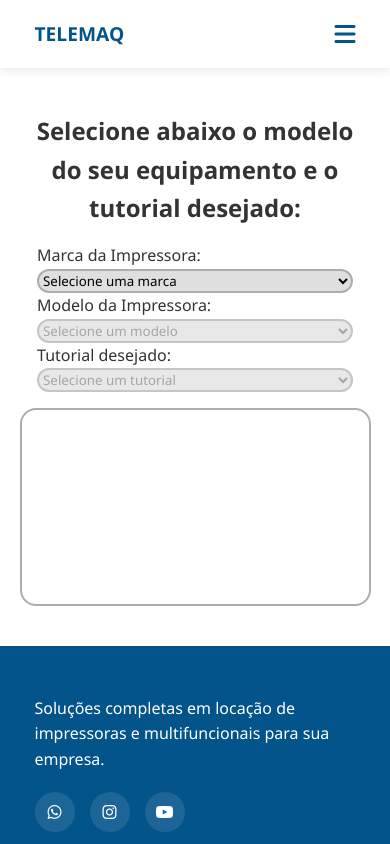
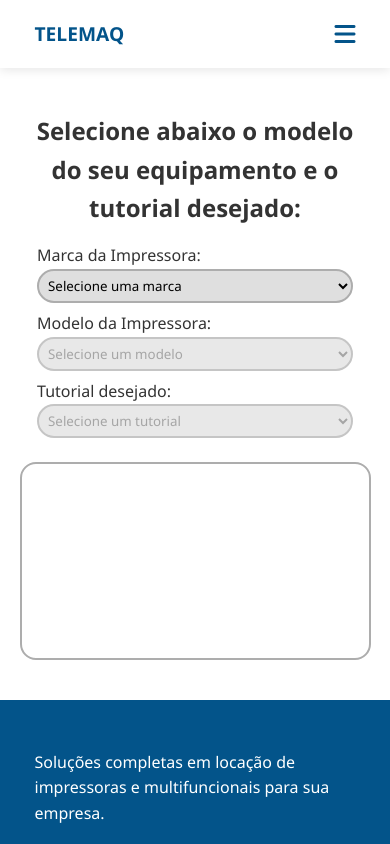
Before and after one commit to Melo1337/telemaq-react, a React (Create React App) app: page /Tutorials in a window 390 px wide. Shown: the top 844 px of the page. Built offline with nearby package versions, Linux system fonts and the light colour scheme.

Commit message:
style css tutorial

```diff
--- a/src/pages/Tutorials/Tutorials.css
+++ b/src/pages/Tutorials/Tutorials.css
@@ -24,6 +24,7 @@ select {
     border-radius: 50px;
     border: 2px solid #adadad;
     background-color: #dfdfdf;
+    padding: 5px;
 }
 
 .video {
@@ -66,6 +67,7 @@ iframe {
     .seletores {
         width: 90%;
         margin-left: 0px;
+        margin-bottom: 0.5rem;
     }
 
     select {
```
